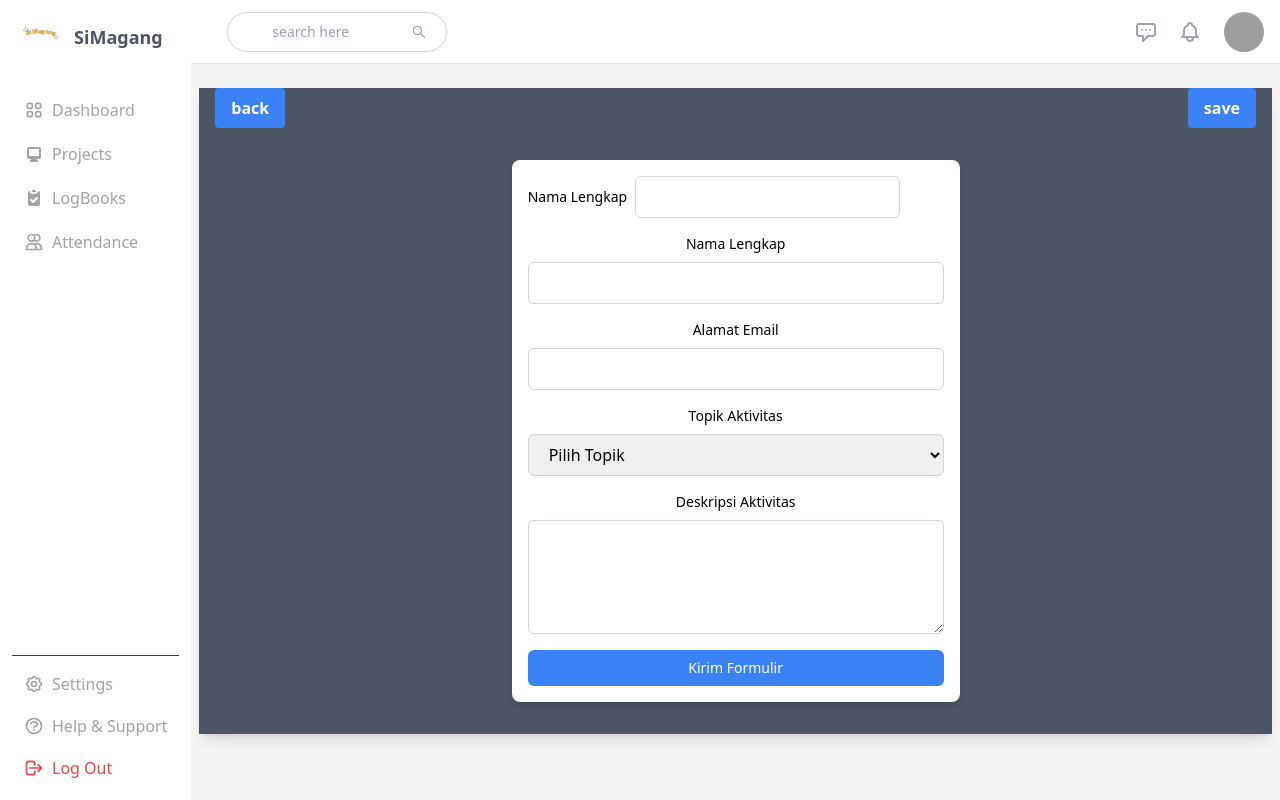
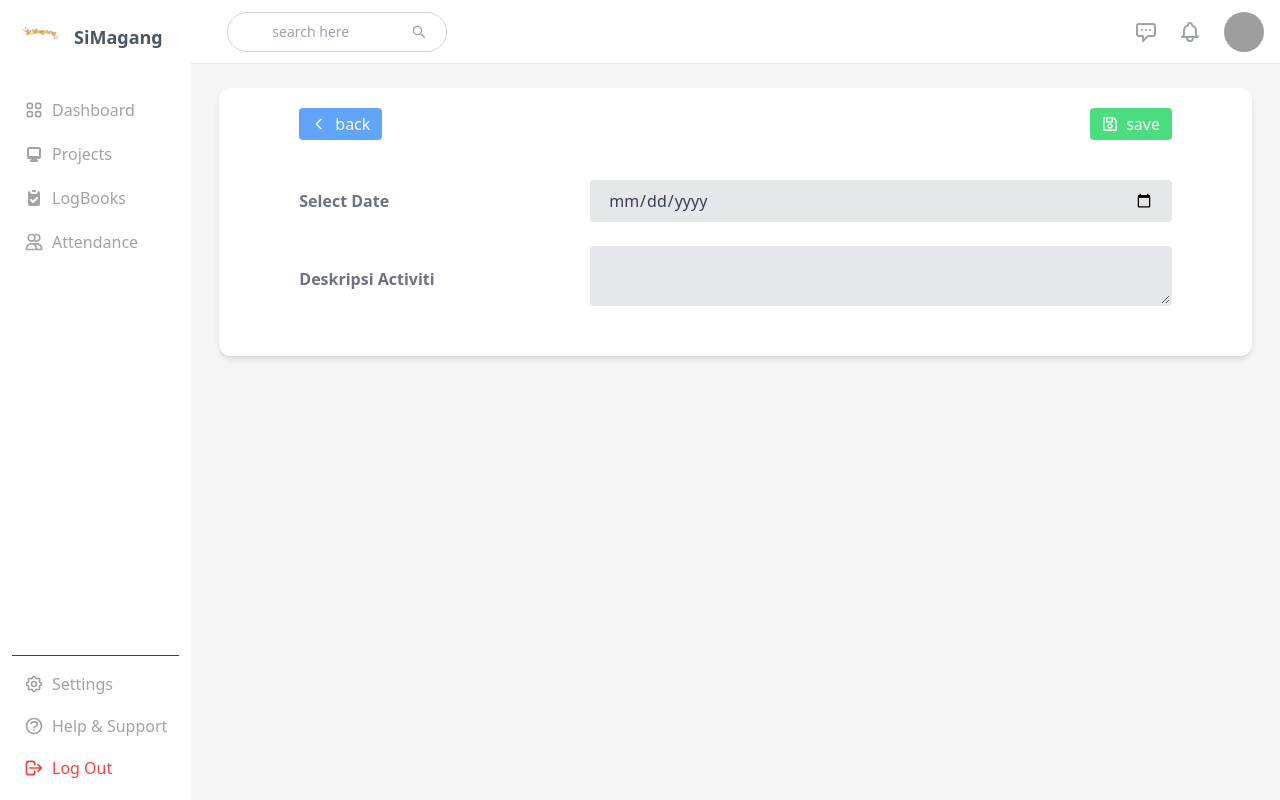
Before and after one commit to AkuShinkai/SiiMagang, a React (Vite) app in the folder vite-project/: page /AddLogbook in a window 1280 px wide. Built offline with nearby package versions, Linux system fonts and the light colour scheme; grey boxes are pictures that could not be loaded.

Commit message:
update logbook pages

```diff
--- a/package.json
+++ b/package.json
@@ -14,6 +14,8 @@
         "@headlessui/react": "^1.7.18",
         "@material-tailwind/react": "^2.1.9",
         "classnames": "^2.5.1",
-        "react-icons": "^5.0.1"
+        "flowbite-datepicker": "^1.2.6",
+        "react-icons": "^5.0.1",
+        "react-tailwindcss-datepicker": "^1.6.6"
     }
 }
--- a/vite-project/src/pages/AddLogbook.jsx
+++ b/vite-project/src/pages/AddLogbook.jsx
@@ -1,60 +1,64 @@
-import React from 'react'
-import { HiOutlinePlusCircle } from "react-icons/hi";
+import React, { useState } from 'react'
+import { HiOutlineChevronLeft  } from "react-icons/hi";
+import { FaRegSave } from "react-icons/fa";
 import { useNavigate } from 'react-router-dom';
 
 function AddLogbook()  {
   const navigate = useNavigate()
+  const [selectedDate, setSelectedDate] = useState('');
+
+  const handleDateChange = (e) => {
+    setSelectedDate(e.target.value);
+  };
+
   return (
-    <div className=' w-full flex flex-col shadow-lg mb-6 mt-4 bg-gray-600'>
-        <div className="flex justify-between ">
+    <div className='max-sm  m-5 rounded-xl flex flex-col shadow-md mb-6 bg-white mt-4'>
+        <div className="flex justify-between my-5 mx-20">
             <button
-            onClick={()=> navigate(-1)}
-            className="bg-blue-500 hover:bg-blue-700 text-white font-bold py-2 px-4 rounded ml-4" >
-                back
+              onClick={()=> navigate(-1)}
+              className="inline-flex items-center bg-blue-400 text-md px-3 py-1 rounded text-white hover:bg-blue-700" >
+              <HiOutlineChevronLeft className="mr-2"/>
+              <span>                               back              </span>
             </button>
             <button
-            className="bg-blue-500 hover:bg-blue-700 text-white font-bold py-2 px-4 rounded mr-4"
-            type='submit'>
-                save
+              className="inline-flex items-center bg-green-400 text-md px-3 py-1 rounded text-white hover:bg-green-500"
+              type='submit'>
+              <FaRegSave  className="mr-2"/>
+              <span>save</span>
             </button>
         </div>
-        <div class="flex flex-col w-full max-w-md p-4 mx-auto my-8 bg-white rounded-lg shadow-md">
-          <div className="flex flex-row mb-4 items-center">
-              <label htmlFor="nama" className="mr-2 text-sm font-medium">Nama Lengkap</label>
-              <input
-                type="text"
-                id="nama"
-                className="px-4 py-2 border border-gray-300 rounded-md focus:outline-none focus:ring-1 focus:ring-blue-500"
-              />
-          </div>
-            <div class="flex flex-col mb-4">
-              <label for="nama" class="mb-2 text-sm font-medium">Nama Lengkap</label>
-              <input type="text" id="nama" class="px-4 py-2 border border-gray-300 rounded-md focus:outline-none focus:ring-1 focus:ring-blue-500" />
+
+        <form action="" className=" my-5 mx-20">
+            <div className="md:flex md:items-center mb-6">
+                <div className="md:w-1/3 flex">
+                  <label htmlFor="date" className=" text-gray-500 font-bold mb-1 md:mb-0" >
+                    Select Date
+                  </label>
+                </div>
+                <div className="md:w-2/3">
+                  <input className="bg-gray-200 appearance-none border-2 border-gray-200 rounded w-full py-2 px-4 text-gray-700 leading-tight focus:outline-none focus:bg-white focus:border-[#FF9843] "
+                  type="date"
+                  id="date"
+                  value={selectedDate}
+                  onChange={handleDateChange}
+                  required/>
+                </div>
             </div>
+            <div className="md:flex md:items-center mb-6">
+                <div className="md:w-1/3 flex">
+                  <label className="text-gray-500 font-bold md:text-center mb-1 md:mb-0" htmlFor="detail act">
+                    Deskripsi Activiti
+                  </label>
+                </div>
+                <div className="md:w-2/3">
+                  <textarea className="bg-gray-200 appearance-none border-2 border-gray-200 rounded w-full py-2 px-4 text-gray-700 leading-tight focus:outline-none focus:bg-white focus:border-[#FF9843]"
+                  id="detail act"
+                  type="teks"
+                  required/>
+                </div>
+            </div>
+        </form>
 
-            <div class="flex flex-col mb-4">
-              <label for="email" class="mb-2 text-sm font-medium">Alamat Email</label>
-              <input type="email" id="email" class="px-4 py-2 border border-gray-300 rounded-md focus:outline-none focus:ring-1 focus:ring-blue-500" />
-            </div>
-
-            <div class="flex flex-col mb-4">
-              <label for="topik" class="mb-2 text-sm font-medium">Topik Aktivitas</label>
-              <select id="topik" class="px-4 py-2 border border-gray-300 rounded-md focus:outline-none focus:ring-1 focus:ring-blue-500">
-                <option value="">Pilih Topik</option>
-                <option value="1">Belajar Memasak</option>
-                <option value="2">Olahraga</option>
-                <option value="3">Membaca Buku</option>
-                <option value="4">Menonton Film</option>
-              </select>
-            </div>
-
-            <div class="flex flex-col mb-4">
-              <label for="deskripsi" class="mb-2 text-sm font-medium">Deskripsi Aktivitas</label>
-              <textarea id="deskripsi" class="px-4 py-2 border border-gray-300 rounded-md focus:outline-none focus:ring-1 focus:ring-blue-500" rows="4"></textarea>
-            </div>
-
-            <button class="w-full px-4 py-2 text-sm font-medium text-white bg-blue-500 rounded-md hover:bg-blue-600">Kirim Formulir</button>
-          </div>
 
     </div>
 
--- a/vite-project/src/pages/Dashboard.jsx
+++ b/vite-project/src/pages/Dashboard.jsx
@@ -13,7 +13,7 @@ const Dashboard = () => {
           <div className="p-5">
             <a className="block mt-1 text-lg text-left font-thin text-gray-400 hover:underline">Halo,</a>
             <div className='block text-2xl text-left font-bold'>Alieffiea</div>
-            <p className="mt-2 text-left font-extralight text-black">
+            <p className="mt-2 font-extralight text-black text-justify">
             Welcome to the web-based internship activity monitoring application. A system that facilitates each intern at PT OTAK KANAN to take attendance, record daily activities through the website. Start your internship experience easily and may success accompany every step of the way!
             </p>
           </div>
--- a/vite-project/src/pages/Logbook.jsx
+++ b/vite-project/src/pages/Logbook.jsx
@@ -4,18 +4,18 @@ import { useNavigate } from 'react-router-dom';
 
 function Logbook()  {
   const navigate = useNavigate();
-  const TABLE_HEAD = ["No.", "Day", "Date", "Activity", "action" ];
+  const TABLE_HEAD = ["No.", "Date", "Activity", "action" ];
   const TABLE_COLUMN_WIDTHS = ["50px", "100px", "100px", "100px", "100px"];
   return (
 
-    <div className=' w-full flex flex-col shadow-lg mb-6 mt-4 bg-gray-600'>
-      <div className="flex flex-row justify-end mt-3 mr-4">
+    <div className='max-sm m-5 rounded-xl flex flex-col shadow-md mb-6 mt-4 bg-white'>
+      <div className="flex justify-end my-5 mx-5">
           <button
            onClick={handleClick}
-            className="bg-blue-500 text-white px-10 py-1 rounded hover:bg-blue-600 focus:outline-none focus:shadow-outline-blue"
+            className="flex bg-blue-400 text-md px-3 py-1 rounded justify-center text-white hover:bg-blue-700"
             type="button">
-            <span>
-            <HiOutlinePlusCircle />
+            <span className='flex items-center'>
+            <HiOutlinePlusCircle className="mr-2"/>
               add
             </span>
           </button>
```
Also changed, not shown: 1 other file (tests, documents, lock files or other folders).
